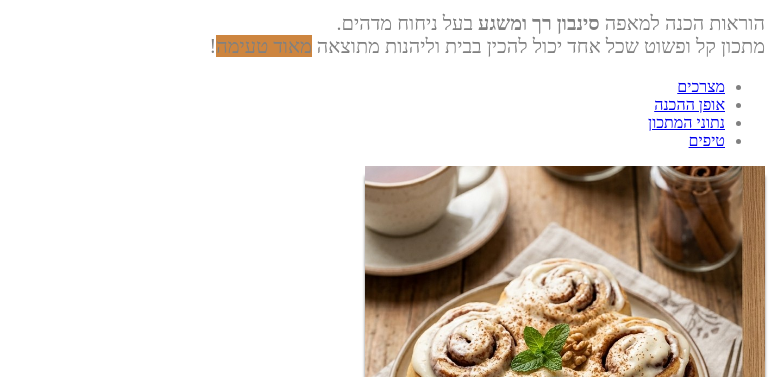
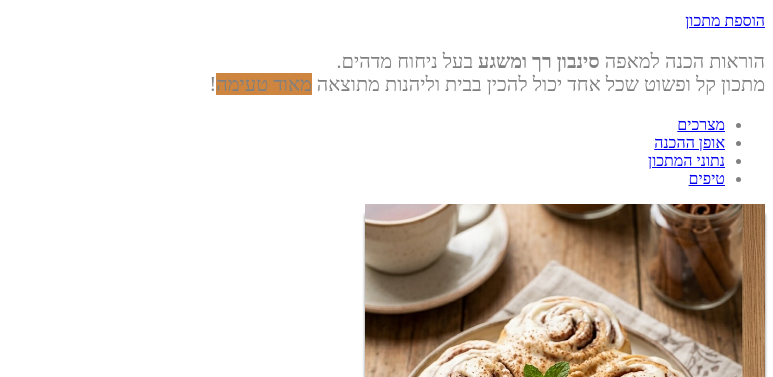
Before and after one commit to numi-cyber/recipe-site, a plain HTML site: page index.html in a window 1280 px wide. Shown: the part 89-466 px from the top of the page, without its empty margins (507-1280 px from the left). Drawn offline with Linux system fonts and the light colour scheme; grey boxes are pictures that could not be loaded.

Commit message:
add link to form

```diff
--- a/index.html
+++ b/index.html
@@ -14,6 +14,8 @@
 
         <!-- שלב 2: כותרת הדף ופסקת פתיחה -->
         <h1 id="recipe-title" >סינבון קינמון נמס בפה</h1>
+        <a href="add-recipe.html">הוספת מתכון</a>
+
 
         <p class="intro">
             הוראות הכנה למאפה <b>סינבון רך ומשגע</b> בעל ניחוח מדהים.<br>
```
